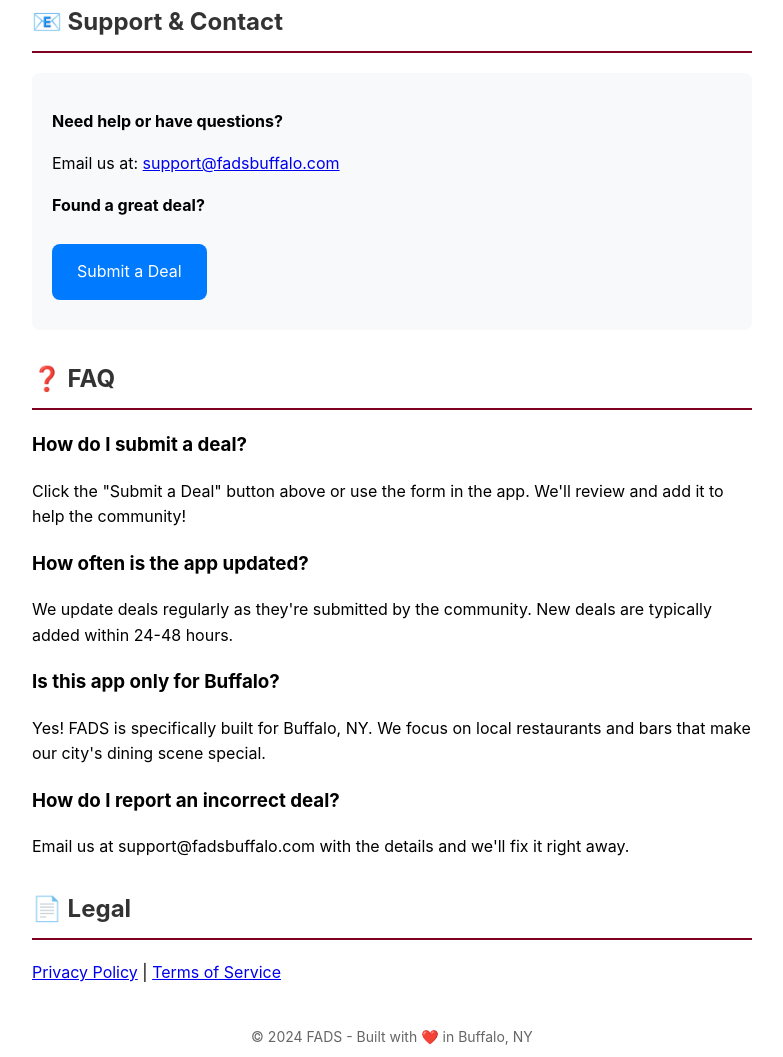
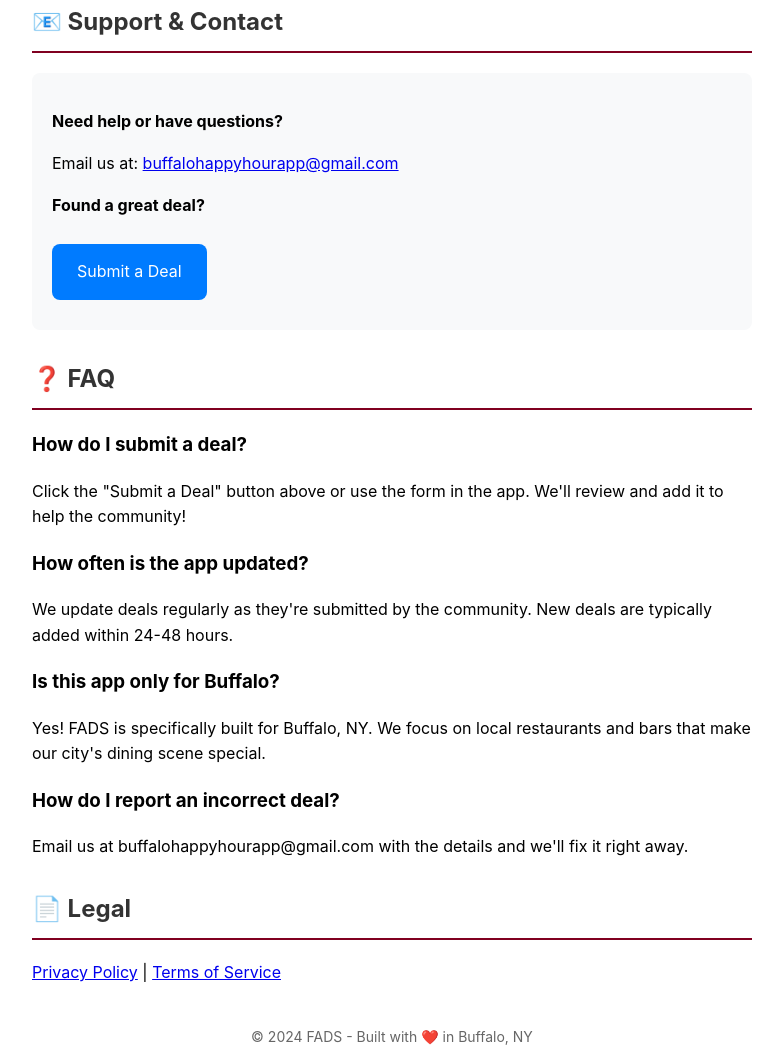
Before and after one commit to enzo9986/fads-support, a plain HTML site: page index.html in a window 1280 px wide. Shown: the part 858-1915 px from the top of the page, without its empty margins (248-1031 px from the left). Drawn offline with Linux system fonts and the light colour scheme.

Commit message:
Update index.html

```diff
--- a/index.html
+++ b/index.html
@@ -93,7 +93,7 @@
         <h2>📧 Support & Contact</h2>
         <div class="contact-info">
             <p><strong>Need help or have questions?</strong></p>
-            <p>Email us at: <a href="mailto:support@fadsbuffalo.com">support@fadsbuffalo.com</a></p>
+            <p>Email us at: <a href="mailto:buffalohappyhourapp@gmail.com">buffalohappyhourapp@gmail.com</a></p>
             <p><strong>Found a great deal?</strong></p>
             <a href="https://docs.google.com/forms/d/e/1FAIpQLSc2uLd7IgzR9l0rsnRODofoYPegoA0xm5hhfff7VazH-5sGMw/viewform?usp=dialog" class="submit-deal">Submit a Deal</a>
         </div>
@@ -109,7 +109,7 @@
         <p>Yes! FADS is specifically built for Buffalo, NY. We focus on local restaurants and bars that make our city's dining scene special.</p>
 
         <h3>How do I report an incorrect deal?</h3>
-        <p>Email us at support@fadsbuffalo.com with the details and we'll fix it right away.</p>
+        <p>Email us at buffalohappyhourapp@gmail.com with the details and we'll fix it right away.</p>
 
         <h2>📄 Legal</h2>
         <p><a href="privacy-policy.html">Privacy Policy</a> | <a href="terms-of-service.html">Terms of Service</a></p>
```
